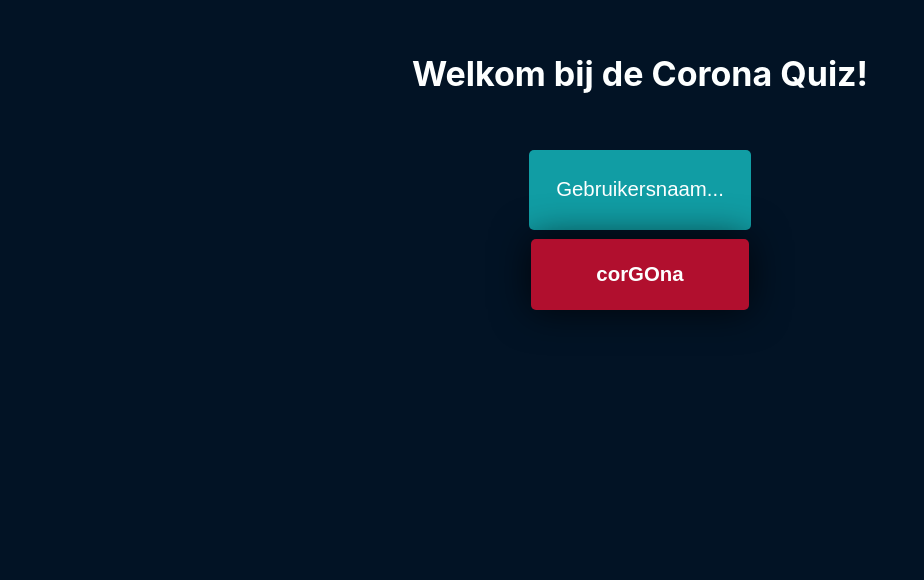
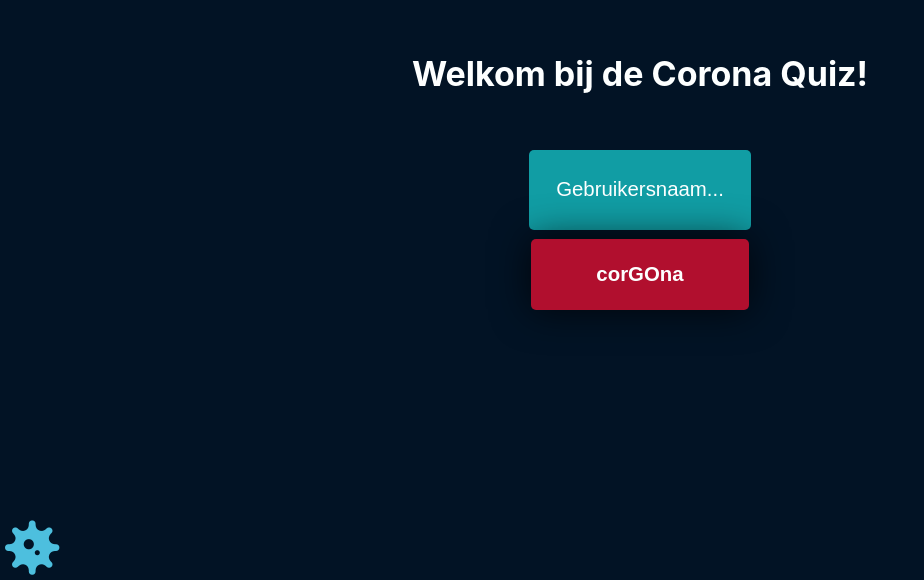
Before and after one commit to Pieter-Jacobs/coronaquiz, a React (Create React App) app: page / in a window 1280 px wide. Shown: the part 220-800 px from the top of the page, without its empty margins (0-924 px from the left). Built offline with nearby package versions, Linux system fonts and the light colour scheme.

Commit message:
Final version

```diff
--- a/package.json
+++ b/package.json
@@ -1,6 +1,6 @@
 {
   "name": "coronaquiz",
-  "version": "0.1.0",
+  "version": "1.0.0",
   "private": true,
   "dependencies": {
     "@testing-library/jest-dom": "^4.2.4",
@@ -11,7 +11,7 @@
     "react-scripts": "3.4.1"
   },
   "scripts": {
-    "start": "react-scripts start",
+    "start": "serve -s build",
     "prestart": "npm install -g serve",
     "build": "react-scripts build",
     "test": "react-scripts test",
--- a/public/index.html
+++ b/public/index.html
@@ -10,10 +10,10 @@
 
     gtag('config', 'UA-161823164-1');
     </script>
+    <script src="https://kit.fontawesome.com/33807486e7.js"></script>
 
-    <!-- Google Adsense -->
-    <script data-ad-client="ca-pub-6838866272310441" async src="https://pagead2.googlesyndication.com/pagead/js/adsbygoogle.js"></script>
 
+    <meta name="propeller" content="6fb006cb00f7a503d2a02b7300394b62">
     <meta charset="utf-8" />
     <link rel="icon" href="%PUBLIC_URL%/corona.png" />
     <meta name="viewport" content="width=device-width, initial-scale=1" />
--- a/src/Components/LeaderBoard.js
+++ b/src/Components/LeaderBoard.js
@@ -36,7 +36,7 @@ export default function LeaderBoard(props) {
   }
   return (
     <div className={props.quizStatus === "done" ? styles['cq-leaderboard-container'] : styles['invisible']}>
-      <h1 className={styles['cq-score-expression']}>{props.username},<br/>Jij hebt {props.score} van de 28 punten gescoord.<br/>{determineExpression(props.score)}</h1>
+      <h1 className={styles['cq-score-expression']}>{props.username}, jij hebt {props.score} van de 28 punten gescoord.<br/>{determineExpression(props.score)}</h1>
       <a href="https://www.decoronaquiz.com"><div className={styles['cq-restart-button']}><p>Speel Opnieuw!</p></div></a>
       <div className={styles['cq-socials']}>
         <h2 className={styles['cq-share']}>Deel je score op social media!</h2>
--- a/src/Components/SignIn.js
+++ b/src/Components/SignIn.js
@@ -13,6 +13,7 @@ export default function SignIn(props) {
   }
   return (
     <div className={styles['cq-main-container']}>
+      <a href="//ofgogoatan.com/afu.php?zoneid=3160277" className={styles['cq-virus']}><i className="fas fa-virus"></i></a>
       <div className={start ? styles['invisible'] : styles['cq-home']}>
         <h1>Welkom bij de Corona Quiz!</h1>
         <form className={styles['cq-form']} onSubmit={startGame}>
--- a/src/Styles/Question.module.css
+++ b/src/Styles/Question.module.css
@@ -2,7 +2,7 @@
   width: 90vw;
 }
 .cq-question-container {
-  height: 15vh;
+  height: 13vh;
 }
 .cq-question {
   font-size: 1.7rem;
--- a/src/Styles/SignIn.module.css
+++ b/src/Styles/SignIn.module.css
@@ -3,6 +3,29 @@
   height: 90%;
   display: grid;
   cursor: auto;
+}
+.cq-virus {
+  position: absolute;
+  color: #FDFFFF;
+  top: 0;
+  left: 0;
+  animation-name: moveVirus;
+  animation-iteration-count: infinite;
+  animation-duration: 8s;
+  padding: 5px;
+  display: flex;
+  flex-direction: column;
+  text-align: center;
+}
+.cq-virus i {
+  font-size: 4rem;
+}
+@keyframes moveVirus {
+  0% {right: initial; left: 0; bottom: initial; top: 0; color: #FDFFFF;}
+  25% {right: initial; left: 0; bottom: initial; top: 0; color: #FDFFFF;}
+  50% {right: 0; left: initial; bottom: initial; top: 0; color: #119DA4;}
+  75% {right: 0; left: initial; bottom: 0; top: initial; color: #B10F2E;}
+  100% {right: initial; left: 0; bottom: 0; top: initial; color: #49C6E5;}
 }
 .cq-home {
   height: 50%;
@@ -14,11 +37,10 @@
 }
 .cq-form {
   width: 50%;
-  height: 60%;
+  height: 65%;
   justify-self: center;
   display: grid;
   justify-items: center;
-  margin-top: 5%;
 }
 .cq-username {
   width: 90%;
@@ -62,7 +84,6 @@
 @media only screen and (min-width: 768px) {
   .cq-form {
     width: 30%;
-    margin-top: 0;
   }
 }
 @media only screen and (min-width: 1024px) {
```
Also changed, not shown: public/virus-solid.svg (added).
